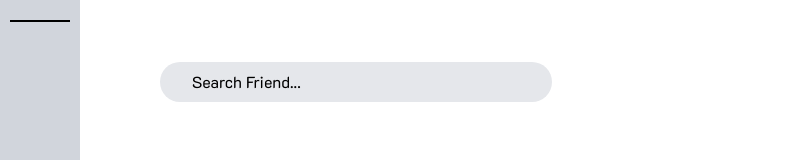
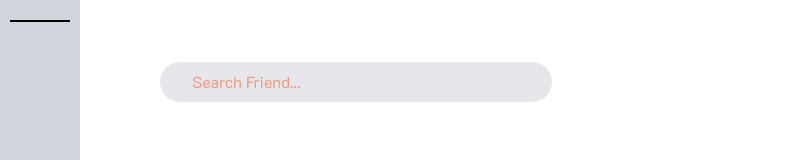
Before and after one commit to JimmyALiu/WINFO_13, a React (Vite) app: page / in a window 1280 px wide. Shown: the part 124-284 px from the top of the page, without its empty margins (0-799 px from the left). Built offline with nearby package versions, Linux system fonts and the light colour scheme.

Commit message:
Refractor colors

```diff
--- a/src/components/homeComponents/Header.jsx
+++ b/src/components/homeComponents/Header.jsx
@@ -6,8 +6,8 @@ export default function Header(props) {
     return (
 
         <div className='pt-2 pb-7'>
-            <h1 className={'font-bold text-[70px] max-h-22 uppercase k2d ' + style_h1}>{title}</h1>
-            <h2 className={'font-thin text-[22px] text-center mt-0 min-h-auto leading-none k2d ' + style_h2}>{subtitle}</h2>
+            <h1 className={'font-bold text-[70px] max-h-22 uppercase k2d orange ' + style_h1}>{title}</h1>
+            <h2 className={'font-thin text-[22px] text-center mt-0 min-h-auto leading-none k2d purple ' + style_h2}>{subtitle}</h2>
         </div>
     )
 }
--- a/src/components/homeComponents/Search.jsx
+++ b/src/components/homeComponents/Search.jsx
@@ -3,7 +3,7 @@ import React from 'react'
 export default function Search() {
     return (
         <div className='bg-gray-200 max-w-[70%] h-10 rounded-[50px] m-10 flex items-center'>
-            <p className='m-8 k2d'>Search Friend...</p>
+            <p className='m-8 k2d orange'>Search Friend...</p>
         </div>
     )
 }
--- a/src/index.css
+++ b/src/index.css
@@ -6,15 +6,21 @@ body {
 }
 
 h1 {
-    color: #F39C84;
     font-weight: 400;
 }
 
 h2 {
-    color: #CFABED;
     letter-spacing: 2px;
 }
 
 .k2d {
     font-family: 'K2D';
 }
+
+.orange {
+    color: #F39C84;
+}
+
+.purple {
+    color: #CFABED;
+}
```
